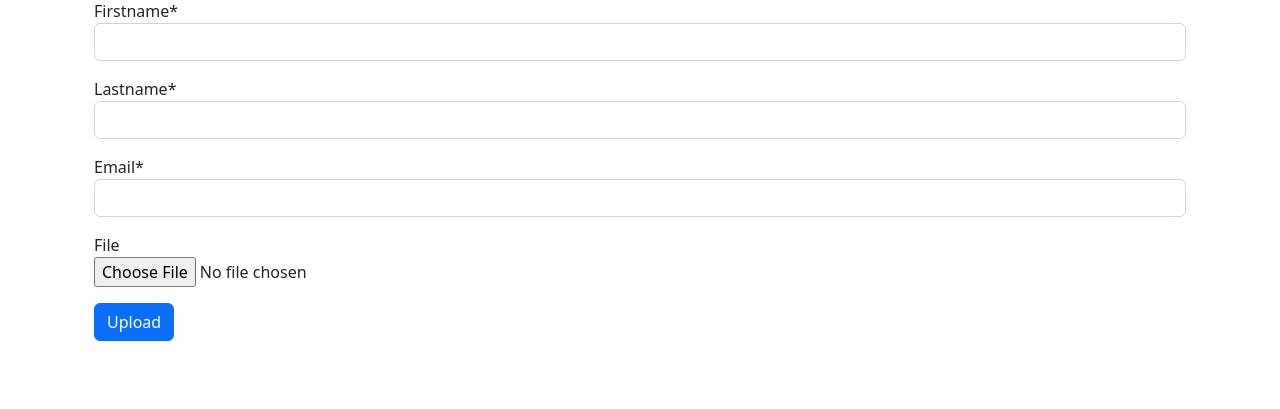
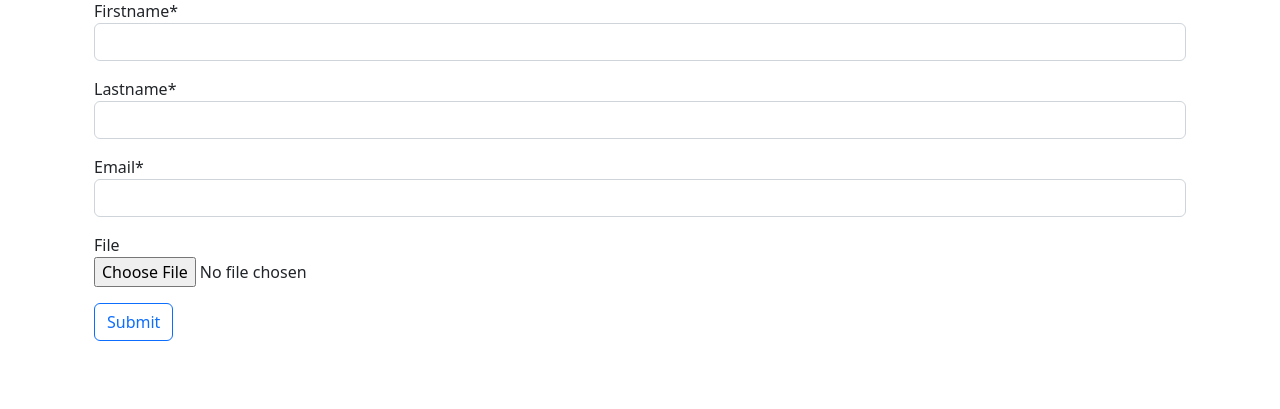
Before and after one commit to sathiraperera23/ResearchSubmission, a Django app: page /uploadfile in a window 1280 px wide. Shown: the part 275-684 px from the top of the page. Run offline with Django 3.2, Linux system fonts and the light colour scheme; some libraries are stand-ins or nearby versions.

Commit message:
Updated the file upload template

```diff
--- a/templates/fileupload.html
+++ b/templates/fileupload.html
@@ -35,7 +35,9 @@
 
 
 
-            <input type="submit" class="btn btn-primary" value="Upload">
+            <!-- <input type="submit" class="btn btn-primary" value="Upload"> -->
+            <input type="submit" class="btn btn-outline-primary">
+
         </form>
 
     </div>
```
